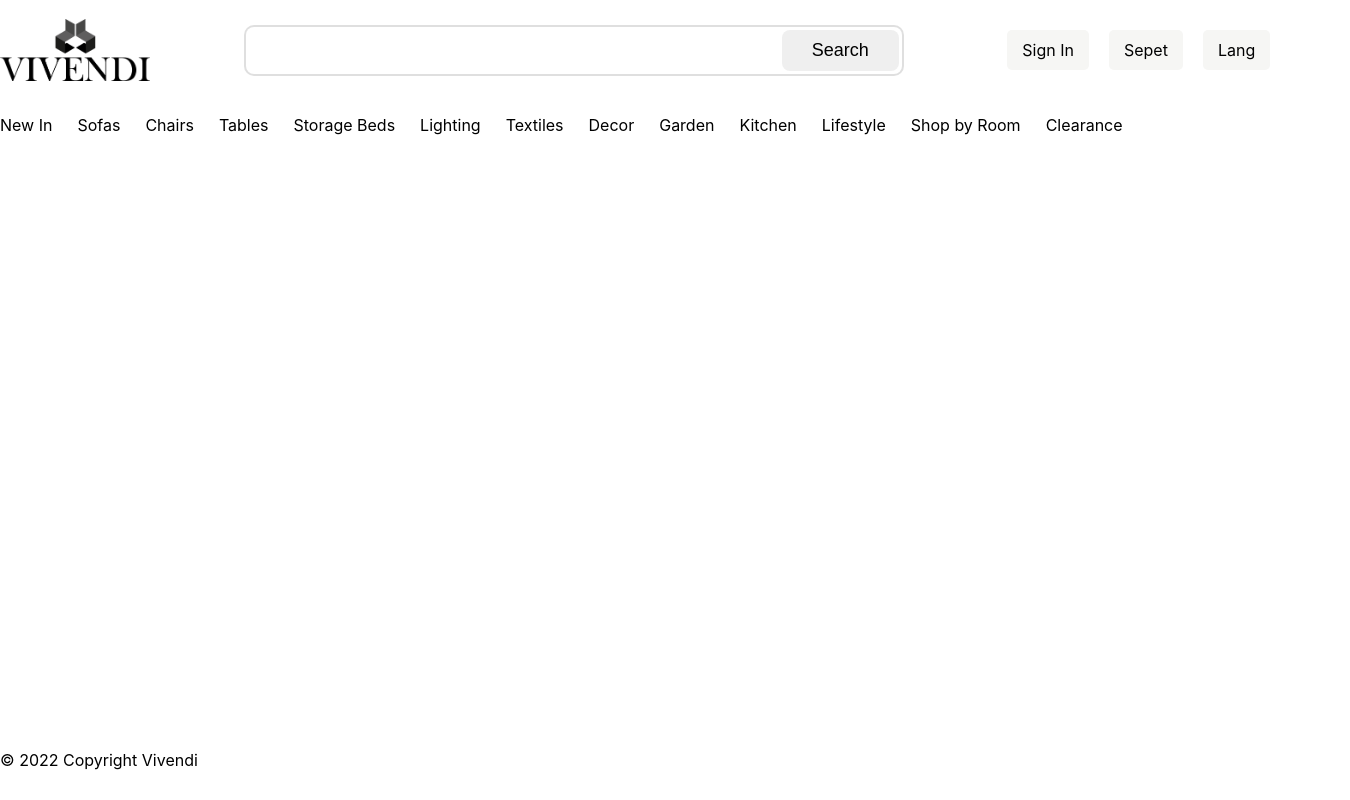
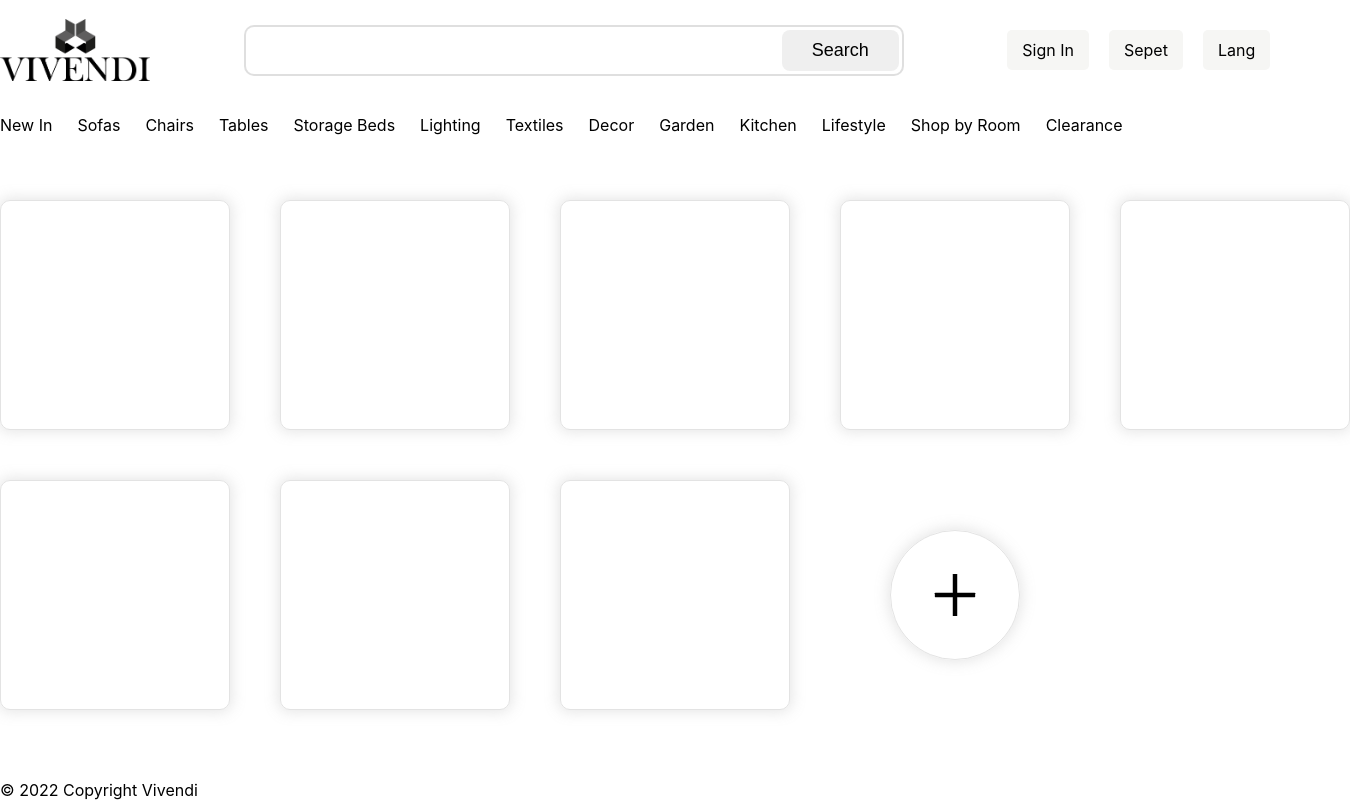
Before and after one commit to Prolew/vivend-react, a React (Create React App) app: page /category-edit in a window 1280 px wide. Shown: the whole page, 1350 px wide, since content can reach past the window. Built offline with nearby package versions, Linux system fonts and the light colour scheme.

Commit message:
add category edit

```diff
--- /dev/null
+++ b/src/component/category/AddAndEditDialog.js
@@ -0,0 +1,59 @@
+import * as React from "react";
+import Button from "@mui/material/Button";
+import TextField from "@mui/material/TextField";
+import Dialog from "@mui/material/Dialog";
+import DialogActions from "@mui/material/DialogActions";
+import DialogContent from "@mui/material/DialogContent";
+import DialogTitle from "@mui/material/DialogTitle";
+
+export default function AddAndEditDialog({ open, setOpen, data, setData }) {
+  const [file, setFile] = React.useState(null);
+
+  function getBase64(file) {
+    return new Promise((resolve, reject) => {
+      const reader = new FileReader();
+      reader.readAsDataURL(file);
+      reader.onload = () => resolve(reader.result);
+      reader.onerror = (error) => reject(error);
+    });
+  }
+  const onFileChange = (e) => {
+    setFile(e.target.files[0]);
+  };
+  const handleOk = async (e) => {
+    setOpen("OK");
+    getBase64(file).then((res) => setData({ ...data, imageSource: res }));
+  };
+  const handleClose = () => {
+    setOpen("init");
+  };
+  return (
+    <div>
+      <Dialog fullWidth maxWidth="sm" open={open === ""} onClose={handleClose}>
+        <DialogTitle>Add Category</DialogTitle>
+        <DialogContent>
+          <TextField
+            value={data.name}
+            onChange={(e) => setData({ ...data, name: e.target.value })}
+            autoFocus
+            margin="dense"
+            id="name"
+            label="Category Name"
+            type="text"
+            fullWidth
+            variant="standard"
+          />
+          <input
+            onChange={onFileChange}
+            type="file"
+            className="custom-file-input"
+          />
+        </DialogContent>
+        <DialogActions>
+          <Button onClick={handleOk}>OK</Button>
+          <Button onClick={() => setOpen("CANCEL")}>CANCEL</Button>
+        </DialogActions>
+      </Dialog>
+    </div>
+  );
+}
--- /dev/null
+++ b/src/component/category/CategoryItem.js
@@ -0,0 +1,48 @@
+import React, { useEffect, useState } from "react";
+import { Divider, Tooltip } from "@mui/material";
+import { AiOutlineEdit, AiOutlineDelete } from "react-icons/ai";
+import ConfirmDialog from "./ConfirmDialog";
+import AddAndEditDialog from "./AddAndEditDialog";
+export default function CategoryItem() {
+  const [confirm, setConfirm] = React.useState("init");
+  const [edit, setEdit] = React.useState("init");
+  const [data, setData] = useState({ imageSource: "", name: "" });
+  return (
+    <div className="category-item">
+      <ConfirmDialog open={confirm} setOpen={setConfirm} />
+      <AddAndEditDialog
+        open={edit}
+        setOpen={setEdit}
+        data={data}
+        setData={setData}
+      />
+      <div className="item-edit-cart">
+        <Tooltip
+          title={<span style={{ fontSize: 14, padding: 2 }}>Edit</span>}
+          arrow
+          placement="bottom"
+          disableInteractive
+        >
+          <div className="tooltip">
+            <AiOutlineEdit onClick={() => setEdit("")} fill="blue" size={30} />
+          </div>
+        </Tooltip>
+        <Divider orientation="vertical" flexItem />
+        <Tooltip
+          title={<span style={{ fontSize: 14, padding: 2 }}>Delete</span>}
+          arrow
+          placement="bottom"
+          disableInteractive
+        >
+          <div className="tooltip">
+            <AiOutlineDelete
+              onClick={() => setConfirm("")}
+              fill="red"
+              size={30}
+            />
+          </div>
+        </Tooltip>
+      </div>
+    </div>
+  );
+}
--- /dev/null
+++ b/src/component/category/ConfirmDialog.js
@@ -0,0 +1,35 @@
+import * as React from "react";
+import Button from "@mui/material/Button";
+import Dialog from "@mui/material/Dialog";
+import DialogActions from "@mui/material/DialogActions";
+import DialogContent from "@mui/material/DialogContent";
+import DialogContentText from "@mui/material/DialogContentText";
+
+export default function ConfirmDialog({ open, setOpen }) {
+  const handleClose = (_, r) => {
+    if (r !== "backdropClick") setOpen("init");
+  };
+
+  return (
+    <div>
+      <Dialog
+        open={open === ""}
+        onClose={handleClose}
+        aria-labelledby="alert-dialog-title"
+        aria-describedby="alert-dialog-description"
+      >
+        <DialogContent>
+          <DialogContentText id="alert-dialog-description">
+            Are you sure to delete this item?
+          </DialogContentText>
+        </DialogContent>
+        <DialogActions>
+          <Button onClick={() => setOpen("OK")}>OK</Button>
+          <Button onClick={() => setOpen("CANCEL")} autoFocus>
+            CANCEL
+          </Button>
+        </DialogActions>
+      </Dialog>
+    </div>
+  );
+}
--- /dev/null
+++ b/src/pages/category/index.js
@@ -0,0 +1,30 @@
+import React from "react";
+import { AiOutlinePlus } from "react-icons/ai";
+import { Tooltip } from "@mui/material";
+import CategoryItem from "../../component/category/CategoryItem";
+export default function Category() {
+  return (
+    <div className="category-edit">
+      <div className="category-container">
+        <CategoryItem />
+        <CategoryItem />
+        <CategoryItem />
+        <CategoryItem />
+        <CategoryItem />
+        <CategoryItem />
+        <CategoryItem />
+        <CategoryItem />
+        <Tooltip
+          title={<span style={{ fontSize: 14, padding: 2 }}>Add</span>}
+          arrow
+          placement="bottom"
+          disableInteractive
+        >
+          <div className="category-item-2">
+            <AiOutlinePlus size={60} />
+          </div>
+        </Tooltip>
+      </div>
+    </div>
+  );
+}
--- a/src/styles/app.scss
+++ b/src/styles/app.scss
@@ -5,11 +5,9 @@
     flex-direction: column;
     height: 100vh;
 }
-
-.app > div {
+.app > div:nth-child(2) {
     flex: 1;
 }
-
 .app > div:last-child {
     max-height: 50px;
 }
--- a/src/styles/component/card.scss
+++ b/src/styles/component/card.scss
@@ -1,5 +1,5 @@
 .cards{
-border-radius: 5px !important;
+  border-radius: 5px !important;
 }
 
 .tooltip {
--- a/src/styles/component/main.scss
+++ b/src/styles/component/main.scss
@@ -68,3 +68,44 @@
             width: 100% !important;
         }
     }
+
+
+.custom-file-input {
+    padding: 5px 20px 5px 0;
+    margin-top: 20px;
+    width: 100%;
+    color: transparent;
+    &::-webkit-file-upload-button {
+        visibility: hidden;
+    }
+    &::before {
+        content: 'Select image';
+        width: 100%;
+        color: black;
+        display: inline-block;
+        text-align: center;
+        font-size: 20;
+        letter-spacing: .5px;
+        border: 2px solid black;
+        border-radius: 3px;
+        padding: 8px;
+        outline: none;
+        white-space: nowrap;
+        -webkit-user-select: none;
+        cursor: pointer;
+        font-weight: 700;
+        font-size: 10pt;
+        transition: all .3s ease;
+    }
+    &:hover::before {
+        background-color: black;
+        color: white;;
+    }
+    &:active {
+        outline: 0;
+    }
+    &:active::before {
+        background: -webkit-linear-gradient(top, #e3e3e3, #f9f9f9);
+    }
+
+}
--- a/src/styles/index.scss
+++ b/src/styles/index.scss
@@ -1,5 +1,6 @@
 @import "./app.scss";
-@import "./page//main.scss";
+@import "./page/main.scss";
+@import "./page/category.scss";
 @import "./component/card.scss";
 @import "./component/sign.scss";
 @import "./component/category_carousel.scss";
--- /dev/null
+++ b/src/styles/page/category.scss
@@ -0,0 +1,73 @@
+.category-edit {
+  height: 100%;
+  .category-container {
+    display: grid;
+    grid-template-columns: repeat(5, 1fr);
+    padding-top: 50px;
+    gap: 50px;
+    .category-item-2 {
+      display: flex;
+      align-items: center;
+      justify-content: center;
+      position: relative;
+      overflow: hidden;
+      justify-self: center;
+      align-self: center;
+      border-radius: 50%;
+      box-shadow: 0 0 14px 2px rgba(155,155,155, .25);
+      width: 130px;
+      height: 130px;
+      border: 1px solid rgba(212, 212, 212, .65);
+      transition: all .3s ease;
+      cursor: pointer;
+      &:hover {
+        transform: rotate(90deg);
+      }
+    }
+    .category-item {
+      justify-self: center;
+      position: relative;
+      overflow: hidden;
+      box-shadow: 0 0 14px 2px rgba(155,155,155, .25);
+      width: 230px;
+      height: 230px;
+      border-radius: 10px;
+      border: 1px solid rgba(212, 212, 212, .65);
+      transition: all .3s ease;
+      cursor: pointer;
+      &:hover {
+        transform: scale(1.02);
+        box-shadow: 0 0 20px 8px rgba(155,155,155, .30);
+        border: 1px solid rgba(212, 212, 212, .95);
+      }
+      &:hover  {
+        .item-edit-cart {
+          top: 10px
+        }
+      }
+      .item-edit-cart {
+        transition: all .5s ease;
+        padding: 2px 8px;
+        position: absolute;
+        top: -100%;
+        display: flex;
+        column-gap: 20px;
+        align-items: center;
+        justify-content: center;
+        border-radius: 10%;
+        left: 50%;
+        transform: translateX(-50%);
+        background-color: white;
+        box-shadow: 0 0 1px 1px rgb(0 0 0 / 10%);
+        margin: 10px;
+        .tooltip {
+          display: flex;
+          justify-content: center;
+          align-items: center;
+          height: 40px;
+          width: 40px;
+        }
+      }
+    }
+  }
+}
```
Also changed, not shown: src/navigation/useCustomNavigation.js (+7 -2 lines).
